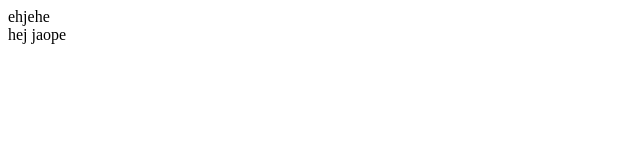
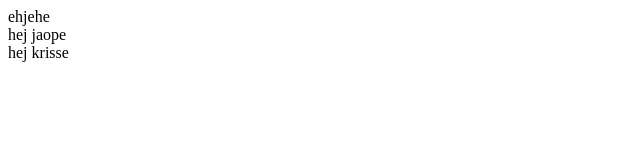
Before and after one commit to chrisMalm/krisse-jappe, a plain HTML site: page index.html in a window 1280 px wide. Shown: the full height of the page, 0-640 px from the left. Drawn offline with Linux system fonts and the light colour scheme.

Commit message:
3d commit

```diff
--- a/index.html
+++ b/index.html
@@ -13,5 +13,6 @@
     <div>
         hej jaope
     </div>
+    <div> hej krisse</div>
 </body>
 </html>
```
